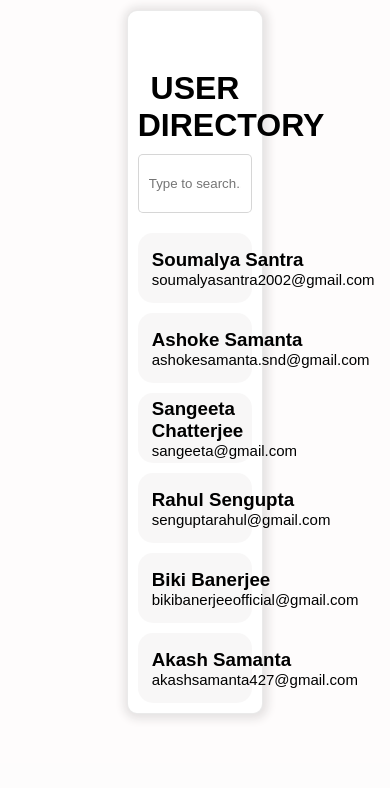
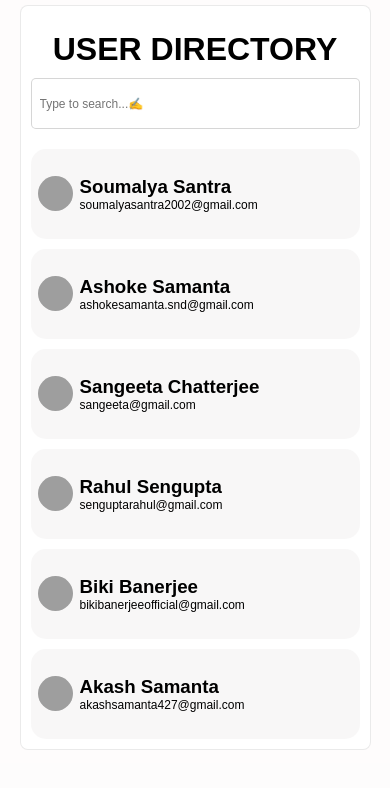
Before and after one commit to AkashSamanta-2002/List-and-Search, a plain HTML site: page index.html in a window 390 px wide. Drawn offline with Linux system fonts and the light colour scheme; grey boxes are pictures that could not be loaded.

Commit message:
Adding media querry to css

```diff
--- a/style.css
+++ b/style.css
@@ -87,3 +87,57 @@ html, body{
     object-fit: cover;
     object-position: top;
 }
+
+
+/* For tablets and smaller devices */
+@media (max-width: 768px) {
+    .listBox {
+        width: 80vw; /* Take more width */
+        top: 5px; /* Reduce top gap */
+    }
+
+    .head {
+        margin-top: 5vh;
+    }
+
+    #input {
+        height: 6vh;
+        font-size: 14px;
+    }
+
+    .user {
+        height: auto; /* Allow flexible height */
+        padding: 20px 7px;
+    }
+
+    .user .userDetails p {
+        font-size: 14px;
+    }
+}
+
+/* For very small phones */
+@media (max-width: 480px) {
+    .listBox {
+        width: 90vw; /* Almost full width */
+        border-radius: 8px;
+        box-shadow: none; /* Simpler shadow for performance */
+    }
+
+    .head {
+        margin-top: 3vh;
+    }
+
+    #input {
+        font-size: 12px;
+        padding: 8px;
+    }
+
+    .user .userDetails p {
+        font-size: 12px;
+    }
+
+    .user .image {
+        height: 35px;
+        width: 35px;
+    }
+}
```
